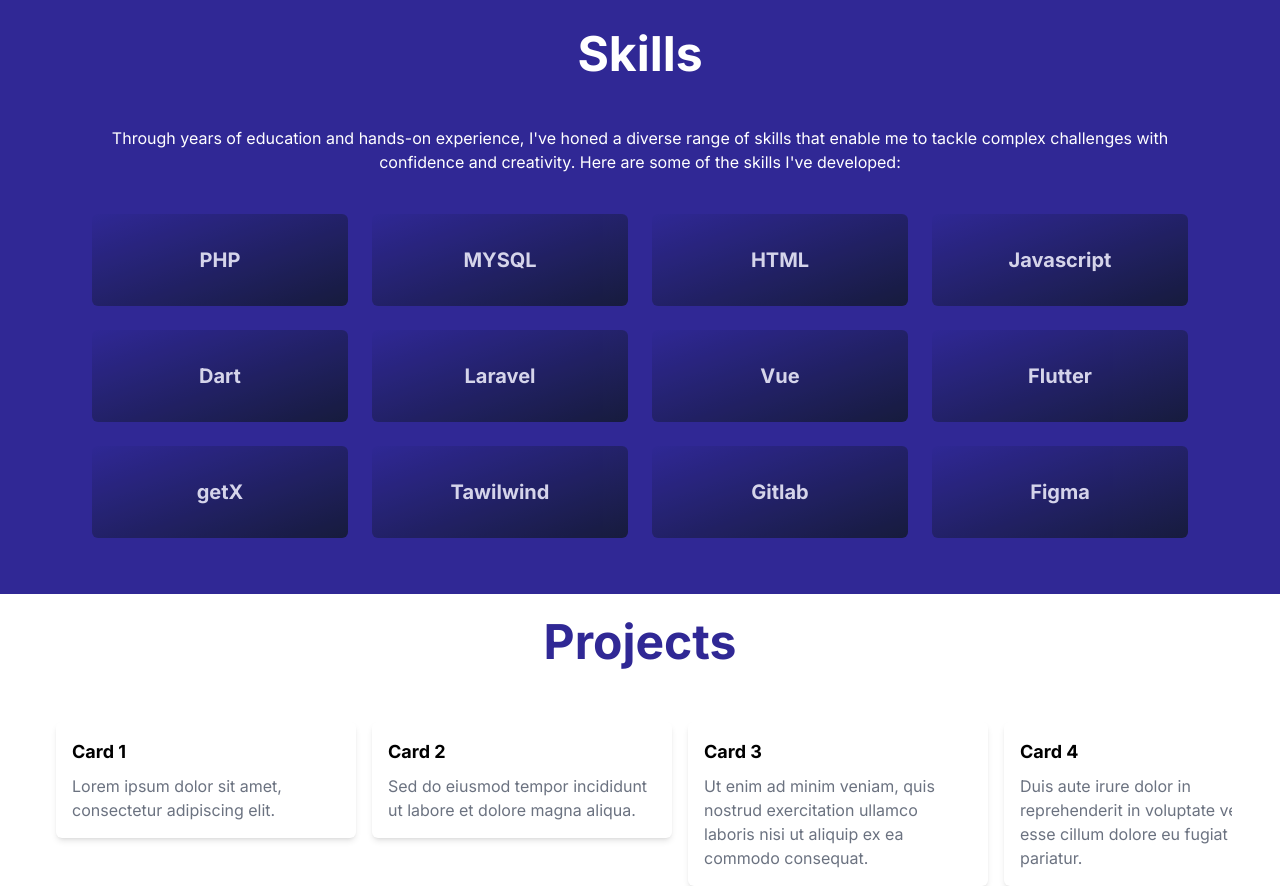
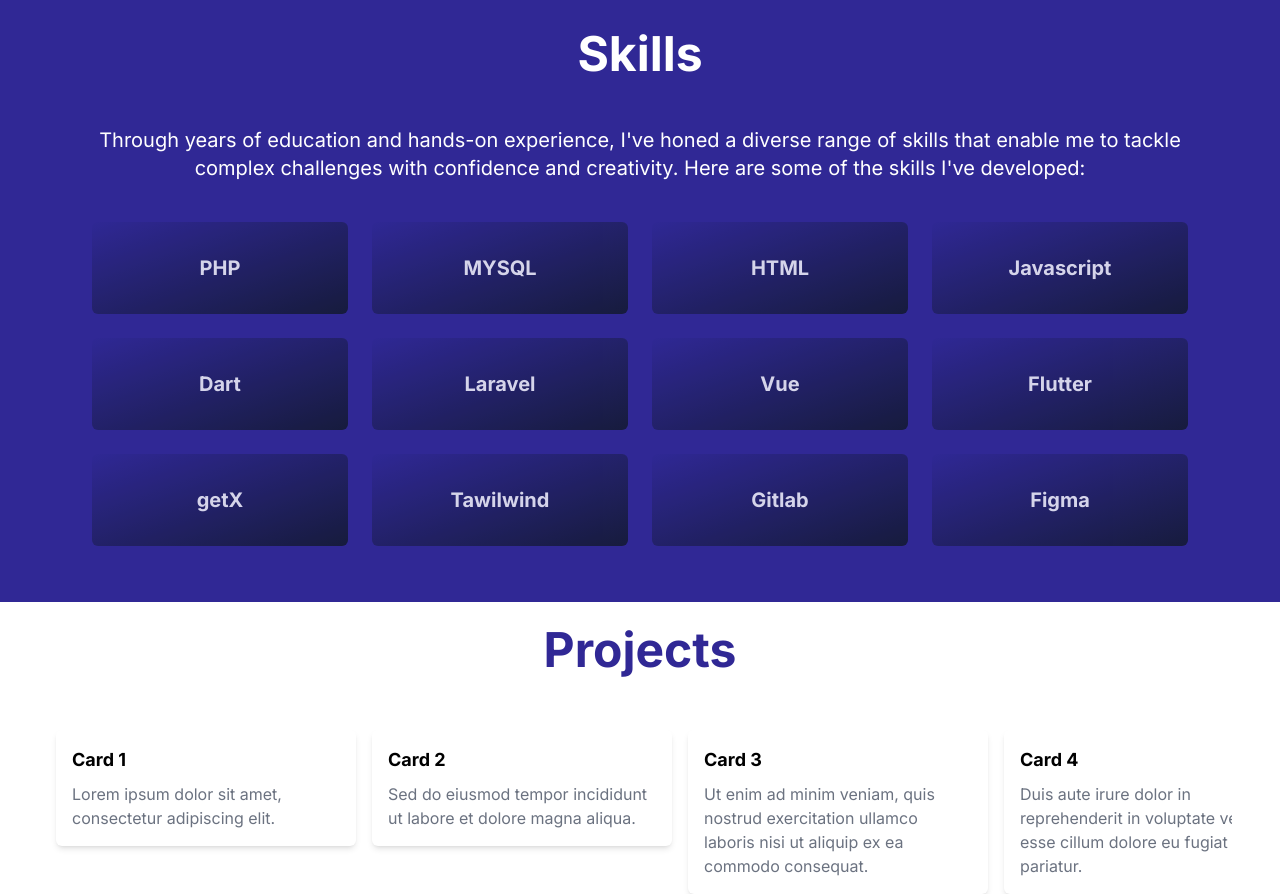
Before and after one commit to nadialvy/personal-web-revamp, a Vue app: page / in a window 1280 px wide. Shown: the part 1299-2193 px from the top of the page. Built offline with nearby package versions, Linux system fonts and the light colour scheme.

Commit message:
fix responsive

```diff
--- a/src/components/Skills.vue
+++ b/src/components/Skills.vue
@@ -7,7 +7,7 @@
     <!-- <img src="/skills/bottom-star.svg" alt="star element" class=" absolute left-0 top-600 w-44 lg:w-48 2xl:w-64"> -->
     <div class="px-8 pt-8 pb-10 xl:px-20">
       <p class="text-3xl text-white font-bold text-center lg:text-4xl lg:pb-8 xl:text-5xl 2xl:text-6xl">Skills</p>
-      <p class="text-white text-center py-4">Through years of education and hands-on experience, I've honed a diverse range of skills that enable me to tackle complex challenges with confidence and creativity. Here are some of the skills I've developed:</p>
+      <p class="text-white text-center py-4 md:text-xl 2xl:text-2xl">Through years of education and hands-on experience, I've honed a diverse range of skills that enable me to tackle complex challenges with confidence and creativity. Here are some of the skills I've developed:</p>
       <div class="flex flex-wrap mb-4">
         <div class="w-1/2 md:w-1/3 lg:w-1/4">
           <SkillCard
--- a/src/widgets/SkillCard.vue
+++ b/src/widgets/SkillCard.vue
@@ -2,7 +2,7 @@
   <div
     class="mx-2 mt-4 xl:mt-6 xl:mx-3 p-8 flex justify-center items-center opacity-80 group text-white rounded-md transition-all duration-500 bg-gradient-to-tl from-pink-500 via-gray-900 to-purple-500 bg-size-200 bg-pos-0 hover:bg-pos-100 hover:cursor-pointer"
   >
-    <p class="font-bold text-xl group-hover:text-pink-400">{{ alt }}</p>
+    <p class="font-bold text-xl group-hover:text-pink-400 2xl:text-2xl">{{ alt }}</p>
     <!-- <img
       :src=path
       :alt=alt
```
